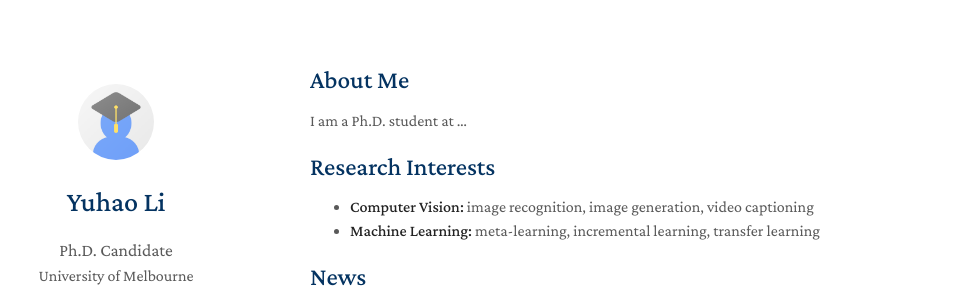
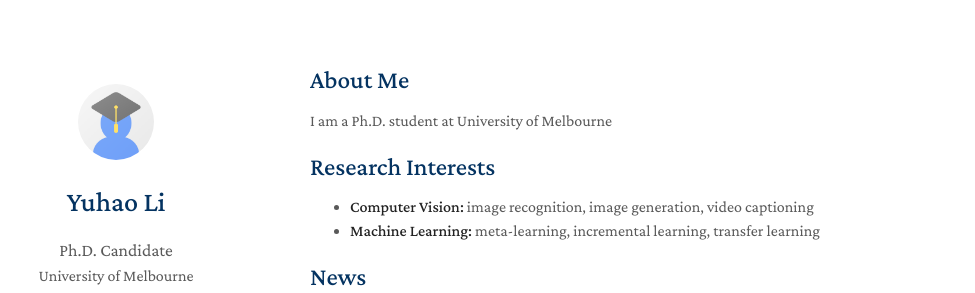
Before and after one commit to yuhao-3/yuhao-3.github.io, a Jekyll site: the page built from index.md, in a window 1280 px wide and 1216 px high. Shown: the top 293 px of the window, without its empty margins (160-1135 px from the left). Built offline with Jekyll 4.4.1, drawn with Linux system fonts in a browser that asks for light colours; a style sheet for code colours, icons or effects is not loaded; our own code applies the rules of GitHub Pages for plain Markdown files.

Commit message:
Update index.md

```diff
--- a/index.md
+++ b/index.md
@@ -4,7 +4,7 @@ layout: homepage
 
 ## About Me
 
-I am a Ph.D. student at ...
+I am a Ph.D. student at University of Melbourne
 
 ## Research Interests
 
```
